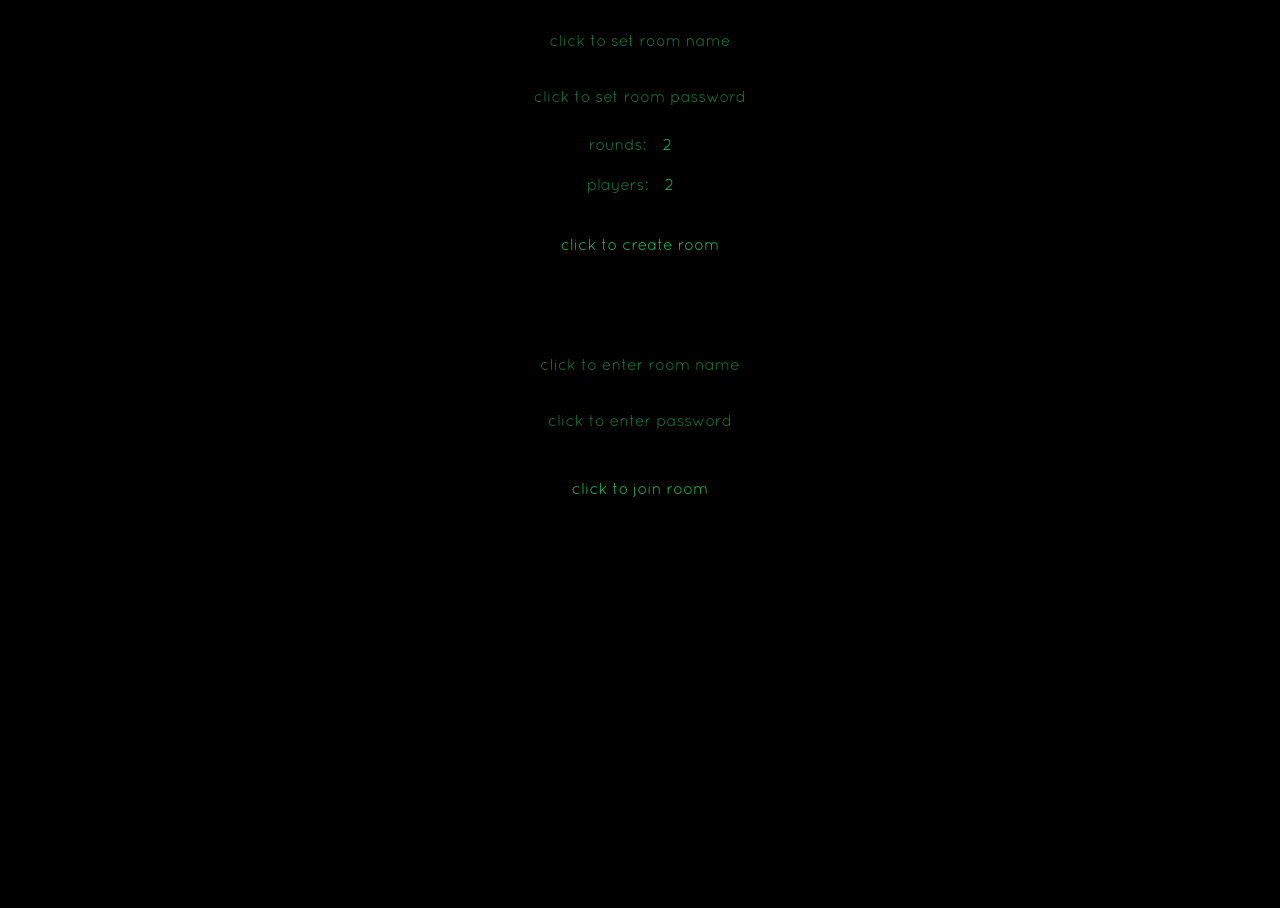
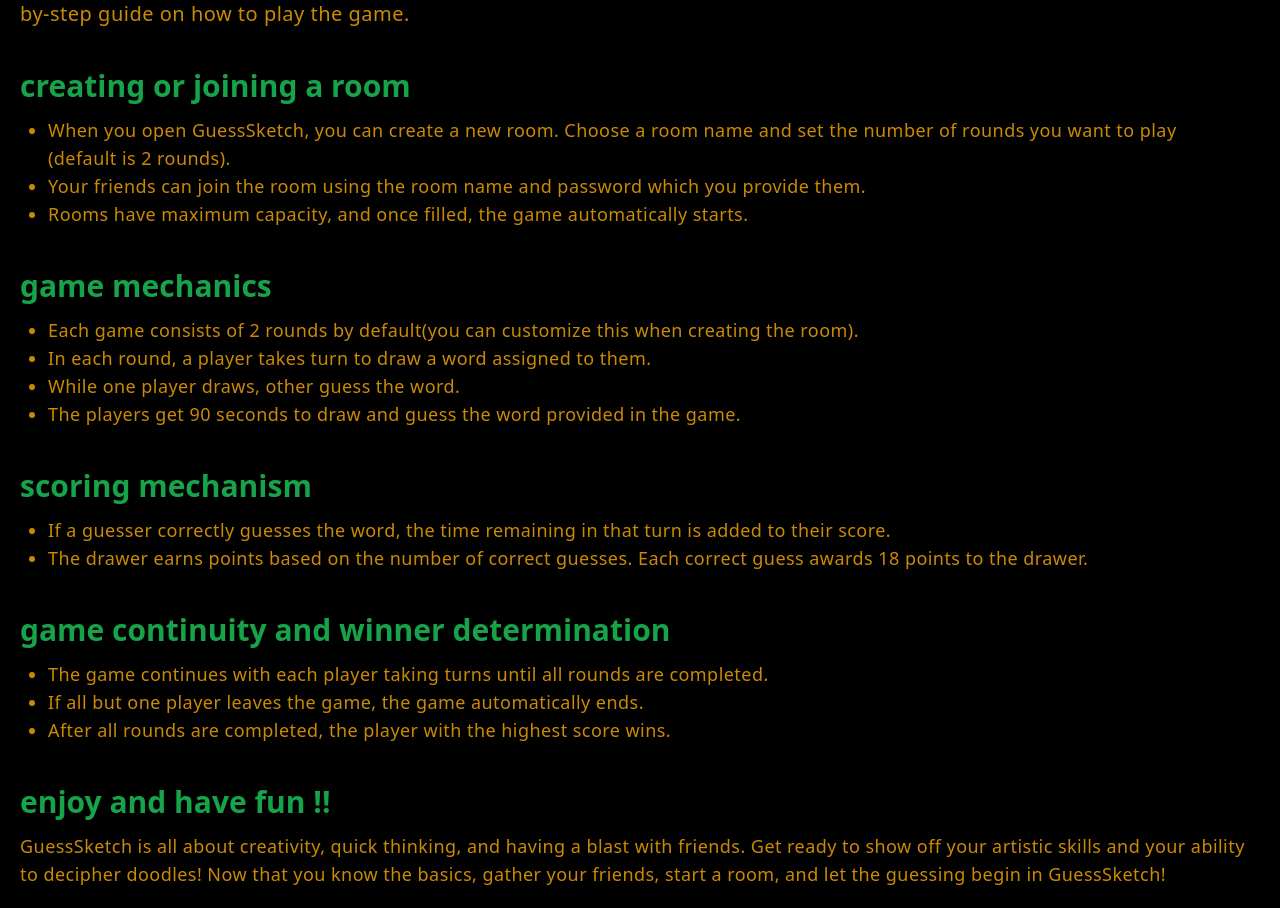
Before and after one commit to AitijhyaModak/GuessSketch, a React (Create React App) app in the folder client/: page /about in a window 1280 px wide. Shown: the part 228-1136 px from the top of the page. Before the commit the page ends 800 px from the top, so only its background shows below. Built offline with nearby package versions, Linux system fonts and the light colour scheme; no server answers.

Commit message:
added about page

```diff
--- a/client/package.json
+++ b/client/package.json
@@ -12,6 +12,8 @@
     "react-dom": "^18.3.1",
     "react-hot-toast": "^2.4.1",
     "react-icons": "^5.2.1",
+    "react-router": "^6.25.1",
+    "react-router-dom": "^6.25.1",
     "react-scripts": "5.0.1",
     "socket.io-client": "^4.7.5",
     "tailwindcss": "^3.4.4",
--- a/client/src/components/GameConfiguration.jsx
+++ b/client/src/components/GameConfiguration.jsx
@@ -2,6 +2,7 @@
 import Navbar from "./Navbar";
 import { SocketContext } from "../context/socket";
 import toast from "react-hot-toast";
+import { Link } from "react-router-dom";
 
 const emptyForm1 = {
   playerName: "",
@@ -86,6 +87,13 @@
   return (
     <>
       <Navbar></Navbar>
+
+      <div className="w-fit mx-auto curs">
+        <Link to="about" clas>
+          <div className="text-green-300 w-fit mx-auto">how to play?</div>
+        </Link>
+      </div>
+
       <div className="max-w-[500px] mt-6 mx-auto p-4 flex flex-col justify-center">
         <input
           type="text"
@@ -93,7 +101,7 @@
           onChange={(e) =>
             setFormData1({ ...formData1, playerName: e.target.value })
           }
-          placeholder="click here to set name"
+          placeholder="click to set username"
           className="outline-none text-green-500 bg-black w-fit mx-auto mb-10 h-10 placeholder:text-green-700 text-center"
         />
 
@@ -169,7 +177,7 @@
             onChange={(e) =>
               setFormData2({ ...formData2, password: e.target.value })
             }
-            placeholder="click to enter password"
+            placeholder="click to enter room password"
             className="mt-4 text-center text-green-500 outline-none bg-black w-3/4 mx-auto h-10 rounded-lg px-2 placeholder:text-green-700"
           />
           <button
--- a/client/src/components/HowToPlay.jsx
+++ b/client/src/components/HowToPlay.jsx
@@ -0,0 +1,102 @@
+import Navbar from "./Navbar";
+
+export default function HowToPlay() {
+  return (
+    <div>
+      <Navbar></Navbar>
+      <div className="text-green-600 text-left p-5">
+        <div>
+          <h1 className="text-4xl font-semibold">about game</h1>
+          <p className="text-xl mt-3 text-yellow-600 tracking-wide">
+            Welcome to GuessSketch! This fun and engaging game is perfect for
+            testing your drawing and guessing skills. Here is a step-by-step
+            guide on how to play the game.
+          </p>
+        </div>
+
+        <div className="mt-10">
+          <h1 className="text-3xl font-semibold">creating or joining a room</h1>
+          <ul className="list-disc px-7 mt-3 text-lg text-yellow-600 tracking-wide">
+            <li>
+              When you open GuessSketch, you can create a new room. Choose a
+              room name and set the number of rounds you want to play (default
+              is 2 rounds).
+            </li>
+            <li>
+              Your friends can join the room using the room name and password
+              which you provide them.
+            </li>
+            <li>
+              Rooms have maximum capacity, and once filled, the game
+              automatically starts.
+            </li>
+          </ul>
+        </div>
+
+        <div className="mt-10">
+          <h1 className="text-3xl font-semibold">game mechanics</h1>
+          <ul className="list-disc px-7 mt-3 text-lg text-yellow-600 tracking-wide">
+            <li>
+              Each game consists of 2 rounds by default(you can customize this
+              when creating the room).
+            </li>
+            <li>
+              In each round, a player takes turn to draw a word assigned to
+              them.
+            </li>
+            <li>While one player draws, other guess the word.</li>
+            <li>
+              The players get 90 seconds to draw and guess the word provided in
+              the game.
+            </li>
+          </ul>
+        </div>
+
+        <div className="mt-10">
+          <h1 className="text-3xl font-semibold">scoring mechanism</h1>
+          <ul className="list-disc px-7 mt-3 text-lg text-yellow-600 tracking-wide">
+            <li>
+              If a guesser correctly guesses the word, the time remaining in
+              that turn is added to their score.
+            </li>
+            <li>
+              The drawer earns points based on the number of correct guesses.
+              Each correct guess awards 18 points to the drawer.
+            </li>
+          </ul>
+        </div>
+
+        <div className="mt-10">
+          <h1 className="text-3xl font-semibold">
+            game continuity and winner determination
+          </h1>
+          <ul className="list-disc px-7 mt-3 text-lg text-yellow-600 tracking-wide">
+            <li>
+              The game continues with each player taking turns until all rounds
+              are completed.
+            </li>
+            <li>
+              If all but one player leaves the game, the game automatically
+              ends.
+            </li>
+            <li>
+              After all rounds are completed, the player with the highest score
+              wins.
+            </li>
+          </ul>
+        </div>
+
+        <div className="mt-10">
+          <h1 className="text-3xl font-semibold">enjoy and have fun !!</h1>
+          <p className="text-lg mt-3 text-yellow-600 tracking-wide">
+            GuessSketch is all about creativity, quick thinking, and having a
+            blast with friends. Get ready to show off your artistic skills and
+            your ability to decipher doodles! Now that you know the basics,
+            gather your friends, start a room, and let the guessing begin in
+            GuessSketch!
+          </p>
+        </div>
+      </div>
+    </div>
+  );
+}
--- a/client/src/index.js
+++ b/client/src/index.js
@@ -2,11 +2,24 @@
 import ReactDOM from "react-dom/client";
 import "./index.css";
 import App from "./App";
+import HowToPlay from "./components/HowToPlay";
+import { createBrowserRouter, Link, RouterProvider } from "react-router-dom";
 import { socket, SocketContext } from "./context/socket";
+
+const router = createBrowserRouter([
+  {
+    path: "/",
+    element: <App></App>,
+  },
+  {
+    path: "about",
+    element: <HowToPlay></HowToPlay>,
+  },
+]);
 
 const root = ReactDOM.createRoot(document.getElementById("root"));
 root.render(
   <SocketContext.Provider value={socket}>
-    <App />
+    <RouterProvider router={router}></RouterProvider>
   </SocketContext.Provider>
 );
```
Also changed, not shown: 1 other file (tests, documents, lock files or other folders).
